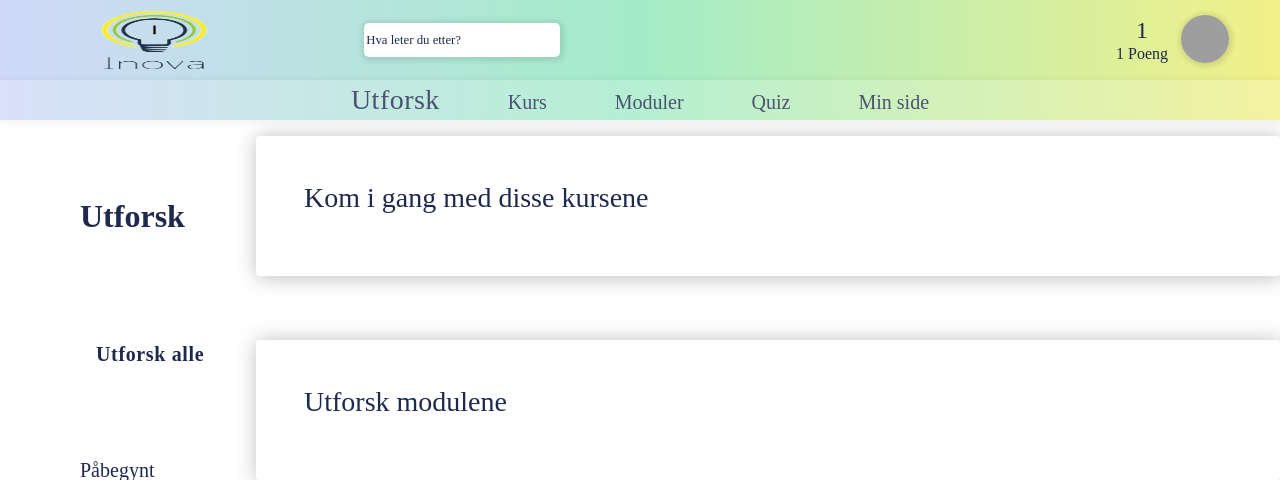
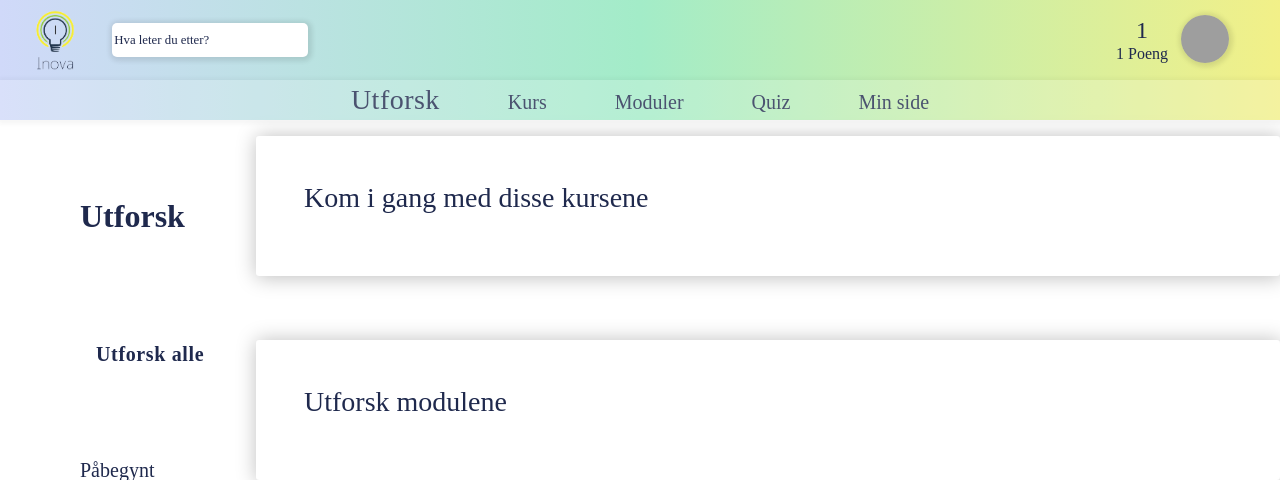
Before and after one commit to mrdoggel/Trivselslaben, a PHP site: page /forside.php in a window 1280 px wide. Shown: the top 480 px of the page. Run offline with PHP 8.4, Linux system fonts and the light colour scheme; the visitor is signed in with stand-in values (Sample User, id 1); data that the repository does not hold is empty; grey boxes are pictures that could not be loaded.

Commit message:
logo i header

```diff
--- a/assets/css/common/header.css
+++ b/assets/css/common/header.css
@@ -5,6 +5,9 @@
     background-image: linear-gradient(to right, #d0d9f9 , #a3ecc8, #f2f088);
     display: flex;
   }
+#navbar a, #navbar img {
+  max-height: inherit;
+}
   #navbar > div {
     width: 50%;
     display: flex;
@@ -24,7 +27,6 @@
     border: none;
     height: 4vh;
     width: 20vw;
-    margin-left: 4vw;
   }
 
   #searchbar input::placeholder{
--- a/assets/reuse/navbar.php
+++ b/assets/reuse/navbar.php
@@ -1,5 +1,5 @@
 <nav id="navbar">
-    <img src="assets/images/logo.png" alt="logo-img">
+    <a href="forside.php"><img src="assets/images/logo.png" alt="logo-img"></a>
     <div id="searchbar">
         <form action="søk.php" method="post">
             <input required type="text" name="søkeparameter" placeholder="Hva leter du etter?">
```
